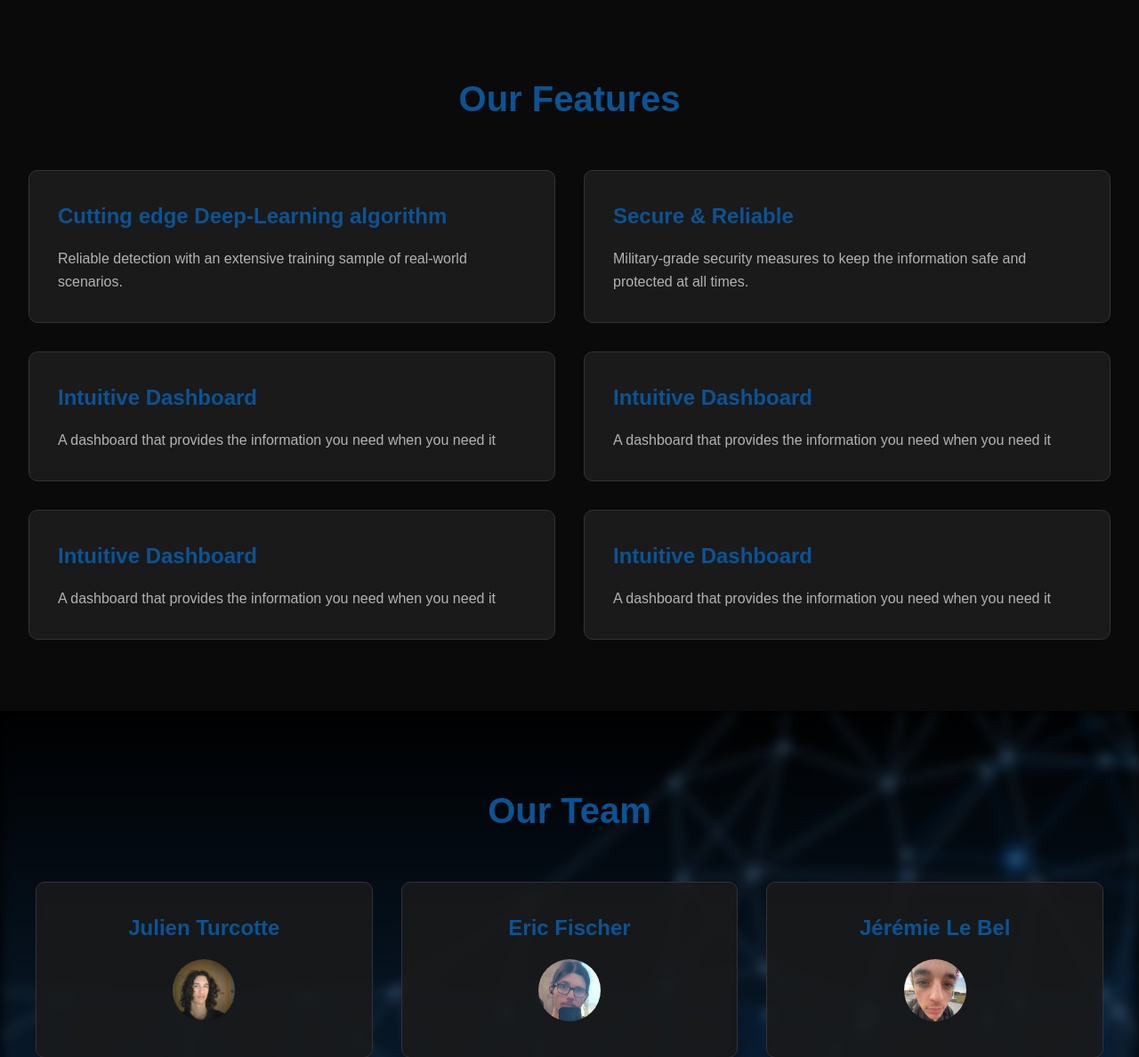
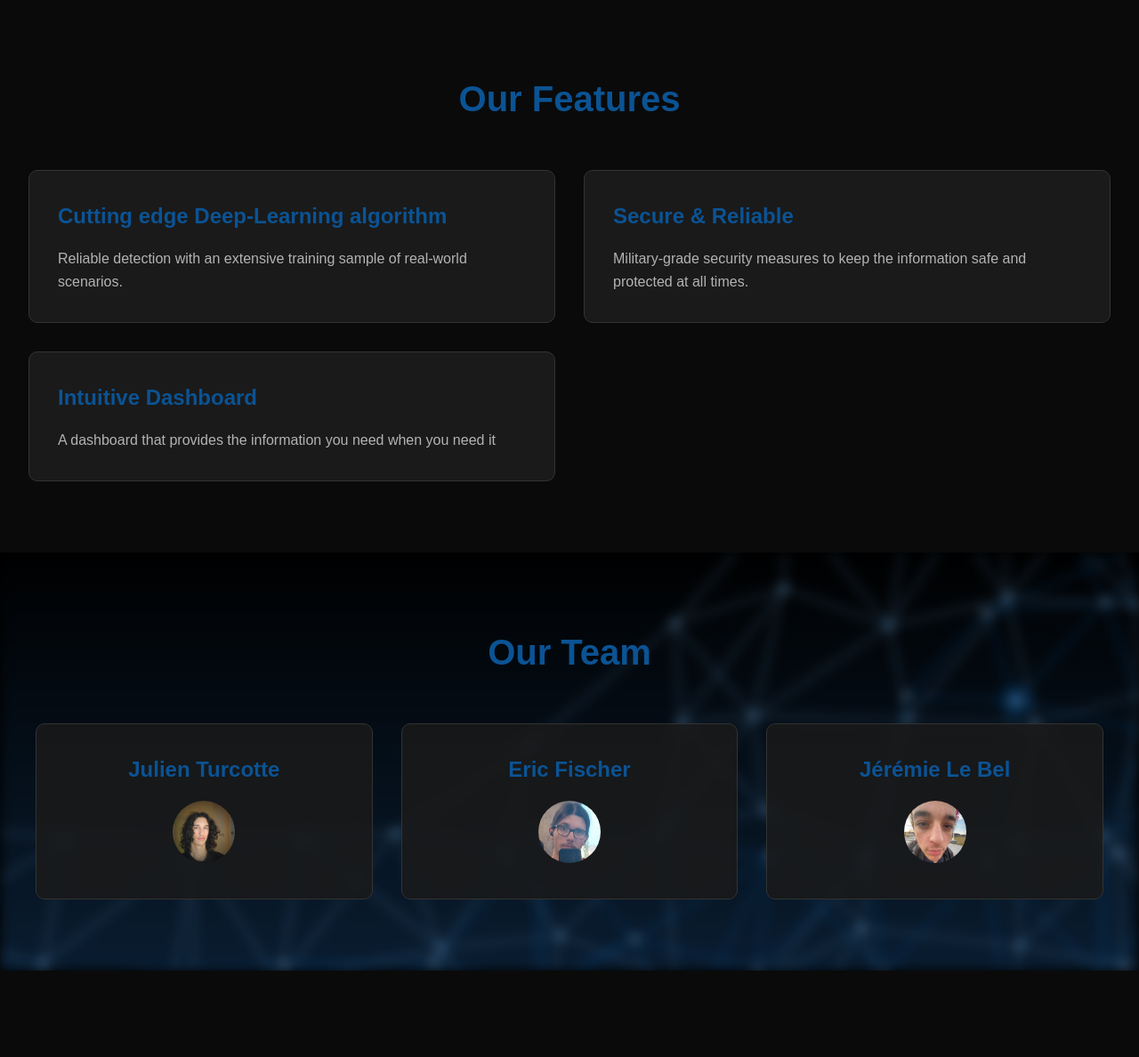
Before and after one commit to ShazamForDrones/TeamTeapot_Website, a Flask app: page / in a window 1280 px wide. Shown: the part 1201-2389 px from the top of the page at 89% size. Run offline with Flask 3, Linux system fonts and the light colour scheme.

Commit message:
testing devices

```diff
--- a/templates/index.html
+++ b/templates/index.html
@@ -96,18 +96,6 @@
                 <h3>Intuitive Dashboard</h3>
                 <p>A dashboard that provides the information you need when you need it</p>
             </div>
-            <div class="feature-card">
-                <h3>Intuitive Dashboard</h3>
-                <p>A dashboard that provides the information you need when you need it</p>
-            </div>
-            <div class="feature-card">
-                <h3>Intuitive Dashboard</h3>
-                <p>A dashboard that provides the information you need when you need it</p>
-            </div>
-            <div class="feature-card">
-                <h3>Intuitive Dashboard</h3>
-                <p>A dashboard that provides the information you need when you need it</p>
-            </div>
         </div>
     </section>
 
@@ -121,7 +109,7 @@
                 <img src="{{ url_for('static', filename='img/julien.jpg') }}" width="70px">
             </div>
             </a>
-            <!--<a href="{{ url_for('felix') }}" style="text-decoration: none;">
+            <!-- <a href="{{ url_for('felix') }}" style="text-decoration: none;">
             <div class="Team-card">
                 <h3>Félix Lachapelle</h3>
                 <img src="{{ url_for('static', filename='img/felix.jpg') }}" width="70px">
```
